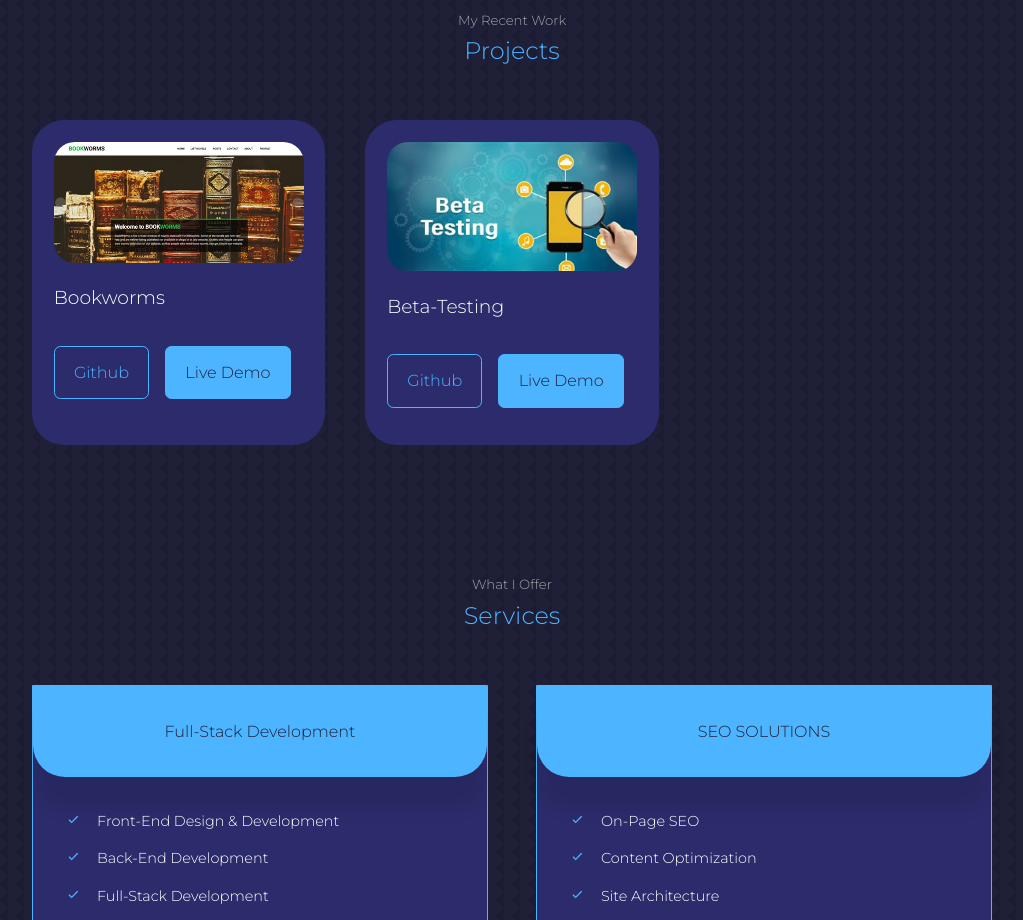
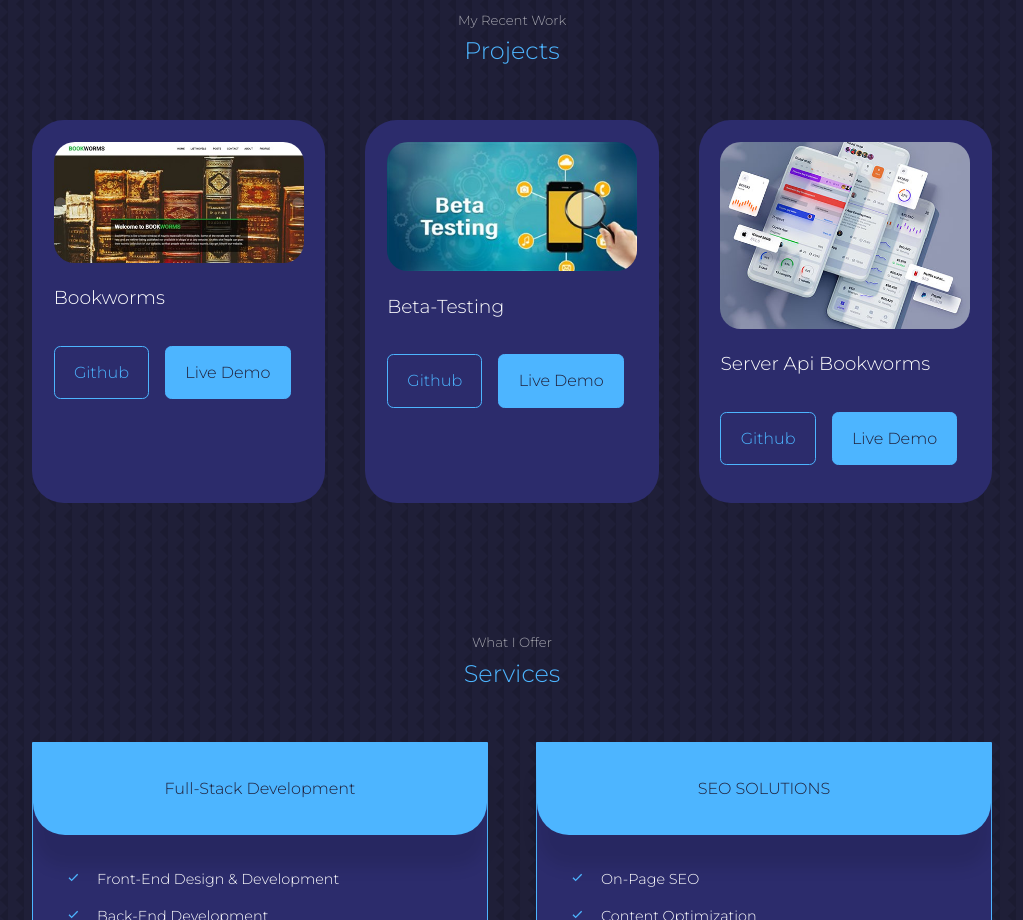
Before and after one commit to VALIANTGUARDIAN/Portfolio, a React (Create React App) app: page / in a window 1280 px wide. Shown: the part 2340-3260 px from the top of the page, without its empty margins (128-1151 px from the left). Built offline with nearby package versions, Linux system fonts and the light colour scheme.

Commit message:
new project

```diff
--- a/src/components/projects/projects.jsx
+++ b/src/components/projects/projects.jsx
@@ -2,8 +2,8 @@ import React from 'react'
 import './projects.css'
 import IMG1 from '../../assets/project1.jpg'
 import IMG2 from '../../assets/project2.jpg'
-/* import IMG3 from '../../assets/project3.jpg'
-import IMG4 from '../../assets/project4.jpg'
+import IMG3 from '../../assets/project3.jpg'
+/* import IMG4 from '../../assets/project4.jpg'
 import IMG5 from '../../assets/project5.png'
 import IMG6 from '../../assets/project6.jpg' */
 
@@ -22,6 +22,12 @@ const data = [
     github:'https://github.com/VALIANTGUARDIAN/BetaTesting/tree/master/masterTemplate-Angular-master',
     demo: ''
 
+  },{
+    id:3,
+    image:IMG3,
+    title:'Server Api Bookworms',
+    github:'https://github.com/VALIANTGUARDIAN/serverApiBookworms',
+    demo:'https://bookwormsapi.herokuapp.com/'
   }
 ]
 
```
